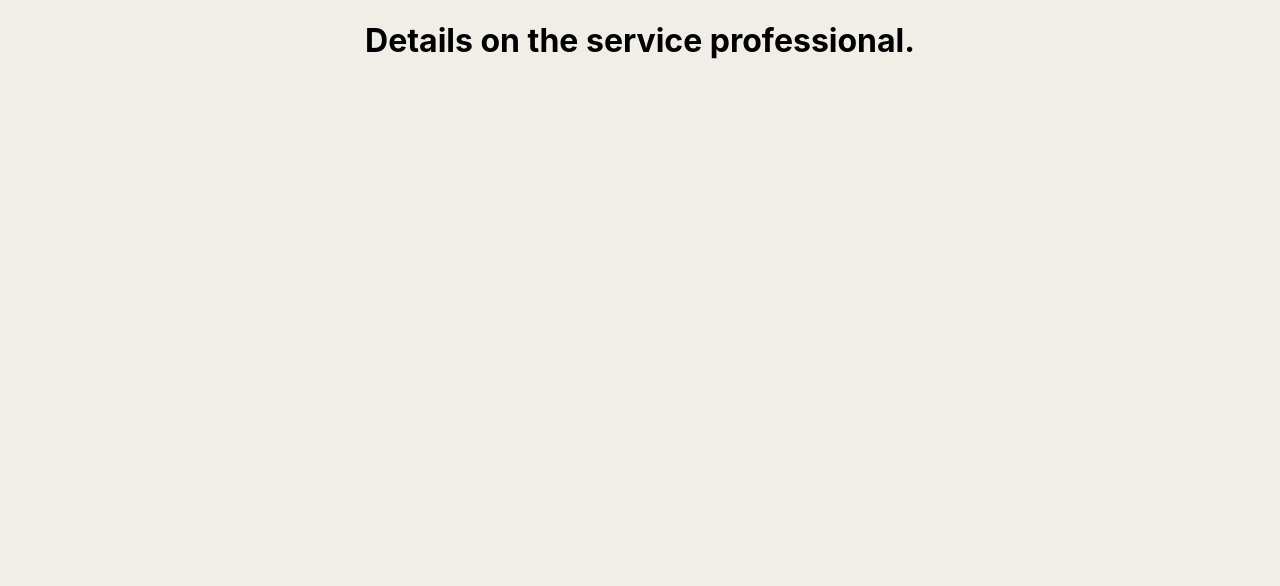
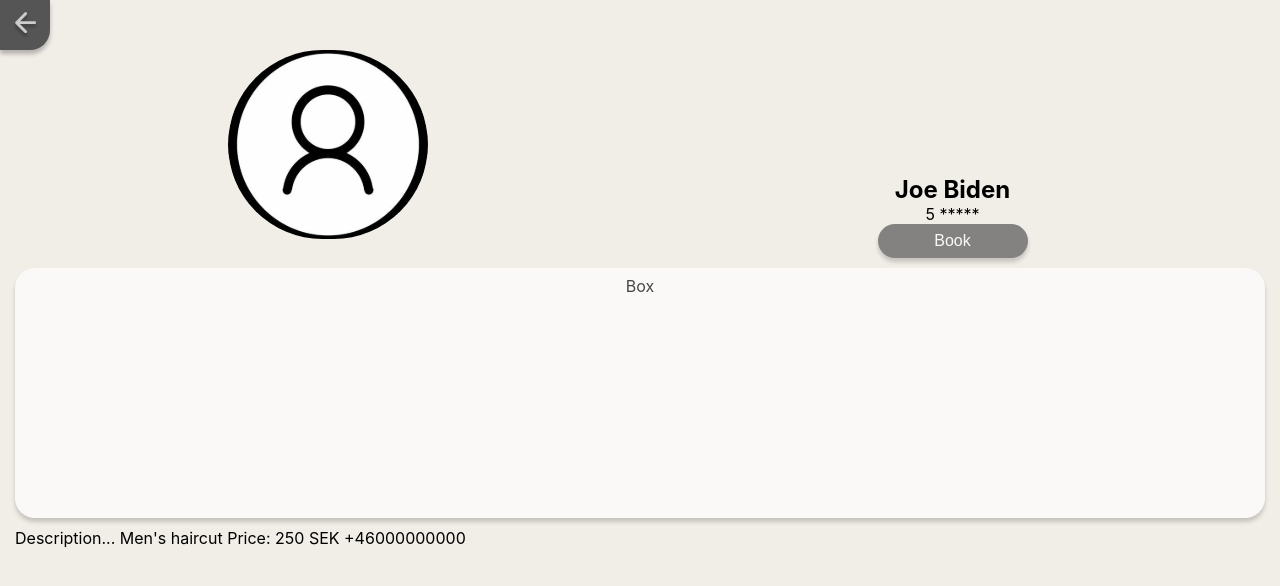
Before and after one commit to Mimmiiz/ID2216-React-Web-App, a React (Create React App) app: page /service-persons-details in a window 1280 px wide. Shown: the top 586 px of the page. Built offline with nearby package versions, Linux system fonts and the light colour scheme.

Commit message:
Created the detailed page for service persons, dummy data is used instead of real data

```diff
--- a/src/App.js
+++ b/src/App.js
@@ -16,7 +16,7 @@ function App() {
         <Route exact path='/' element={<Home/>} />
         <Route exact path='/services' element={<Services/>} />
         <Route exact path='/service-persons' element={<ServicePersonList/>} />
-        <Route exact path='/service-persons-details' element={<ServicePersonDetails/>} />
+        <Route exact path='/service-persons-details' element={<React.Fragment><BackArrow linkTo={"/service-persons"}/><ServicePersonDetails/></React.Fragment>} />
         <Route exact path='/checkout' element={<React.Fragment><BackArrow linkTo={"/service-persons-details"}/><Checkout/></React.Fragment>} />
         <Route exact path='/confirmation' element={<Confirmation/>} />
       </Routes>
--- a/src/Checkout.js
+++ b/src/Checkout.js
@@ -1,5 +1,5 @@
 import { useState, createElement, useCallback } from 'react';
-import { useNavigate } from 'react-router-dom';
+import { useLocation, useNavigate } from 'react-router-dom';
 import CheckoutView from './CheckoutView';
 import './styles/Checkout.css';
 import { Link } from 'react-router-dom';
@@ -12,6 +12,7 @@ const Checkout = () => {
     const [city, setCity] = useState("");
     const [email, setEmail] = useState("");
     const [phoneNumber, setPhoneNumber] = useState("");
+    const location = useLocation();
 
     const navigate = useNavigate();
 
@@ -20,6 +21,7 @@ const Checkout = () => {
     console.log(firstName);
 
     return createElement(CheckoutView, {
+        serviceDescription: location.state,
         firstName: firstName,
         lastName: lastName,
         address: address,
--- a/src/CheckoutView.js
+++ b/src/CheckoutView.js
@@ -2,17 +2,23 @@ import React from 'react';
 import { Link } from 'react-router-dom';
 
 /* The checkout page that shows the order details etc.*/
-function CheckoutView({firstName, setFirstName, lastName, setLastName, email, setEmail, phoneNumber, setPhoneNumber, address, setAddress, postalCode, setPostalCode, city, setCity, handleOnClick}) {
+function CheckoutView({serviceDescription, firstName, setFirstName, lastName, setLastName, email, setEmail, phoneNumber, setPhoneNumber, address, setAddress, postalCode, setPostalCode, city, setCity, handleOnClick}) {
+
+    /* If no person is selected */
+    if (serviceDescription === null) {
+        serviceDescription = {name: "", service: "", price: 0, stars: 0, phoneNumber: ""};
+    }
+
     return (
         <div className="Checkout">
             <div className="checkout-item checkout-item-1"><h1>Checkout</h1></div>
             <div className="checkout-item checkout-item-2">
                 <div className="serviceDescription">
-                    <div className="serviceDescription-item serviceDescription-item-1"><h3>Service Description</h3></div>
-                    <div className="serviceDescription-item serviceDescription-item-2"><h3>Person providing the service</h3></div>
-                    <div className="serviceDescription-item serviceDescription-item-3"><h3>Contact information</h3></div>
+                    <div className="serviceDescription-item serviceDescription-item-1"><h3>Service Description</h3>{serviceDescription.service}</div>
+                    <div className="serviceDescription-item serviceDescription-item-2"><h3>Person providing the service</h3>{serviceDescription.name}</div>
+                    <div className="serviceDescription-item serviceDescription-item-3"><h3>Contact information</h3>{serviceDescription.phoneNumber}</div>
                     <div className="serviceDescription-item checkoutTotal">Total:</div>
-                    <div className="serviceDescription-item checkoutCost">250 SEK</div>
+                    <div className="serviceDescription-item checkoutCost">{serviceDescription.price} SEK</div>
                 </div>
             </div>
             <div className="checkout-item checkout-item-3"><h3>Contact and Address Information</h3></div>
--- a/src/ServicePersonDetails.js
+++ b/src/ServicePersonDetails.js
@@ -1,10 +1,29 @@
 import React from 'react';
+import { useNavigate } from 'react-router-dom';
+import './styles/ServicePersonDetails.css';
 
 /* Shows detailed information on the person providing the service, description, phone numbers etc. */
 function ServicePersonDetails() {
+
+    const navigate = useNavigate();
+
+    const serviceDetails = {name: "Joe Biden", service: "Men's haircut", price: 250.00, stars: 5.0, phoneNumber: "+46000000000"};
+
+    const handleOnClick = () => navigate('/checkout', {state: serviceDetails});
+
     return (
-        <div>
-            <h1>Details on the service professional.</h1>
+        <div className="ServicePersonDetails">
+            <div className="details-item details-item-1"></div>
+            <div className="details-item details-item-2">
+                <img className="profile-picture" src="profile.svg" alt="Profile picture"/>
+            </div>
+            <div className="details-item details-item-3">
+                <div className="details-person-name">{serviceDetails.name}</div>
+                <div className="details-person-stars">{serviceDetails.stars} *****</div>
+                <div><button className="details-book-button" onClick={handleOnClick}>Book</button></div>
+            </div>
+            <div className="details-item details-item-4">Box</div>
+            <div className="details-item details-item-5">Description... {serviceDetails.service} Price: {serviceDetails.price} SEK {serviceDetails.phoneNumber}</div>
         </div>
     )
 }
--- /dev/null
+++ b/src/styles/ServicePersonDetails.css
@@ -0,0 +1,75 @@
+.ServicePersonDetails {
+    display: grid;
+    grid-template-columns: 1fr 1fr;
+    padding-left: 15px;
+    padding-right: 15px;
+}
+
+.details-item-1, .details-item-4, .details-item-5 {
+    grid-column-start: 1;
+    grid-column-end: 3;
+}
+
+.details-item-4 {
+    font-size: 16px;
+    background: white;
+    opacity: 0.7;
+    box-shadow: 0px 4px 4px rgba(0, 0, 0, 0.25);
+    border-radius: 20px;
+    padding: 8px;
+    width: 100%;
+    height: 250px;
+    box-sizing: border-box;
+    margin-top: 10px;
+}
+
+.details-item-5 {
+    margin-top: 10px;
+    font-size: 16px;
+    text-align: left;
+}
+
+.details-item-1 {
+    height: 50px;
+}
+
+.details-item-2 {
+    grid-column-start: 1;
+    grid-column-end: 2;
+}
+
+.details-item-2 img {
+    width: 100%;
+    max-width: 200px;
+}
+
+.details-item-3 {
+    grid-column-start: 2;
+    grid-column-end: 3;
+    display: grid;
+    grid-template-columns: 1fr;
+    justify-content: center;
+}
+
+.details-book-button {
+    font-size: 16px;
+    background: #555555;
+    opacity: 0.7;
+    box-shadow: 0px 4px 4px rgba(0, 0, 0, 0.25);
+    border-radius: 20px;
+    color: white;
+    padding: 8px;
+    max-width: 150px;
+    border: none;
+    width: 50%;
+}
+
+.details-person-name {
+    font-size: 24px;
+    font-weight: bold;
+    padding-top: 20%;
+}
+
+.details-person-stars {
+    font-size: 16px;
+}
```
Also changed, not shown: public/profile.svg (added).
